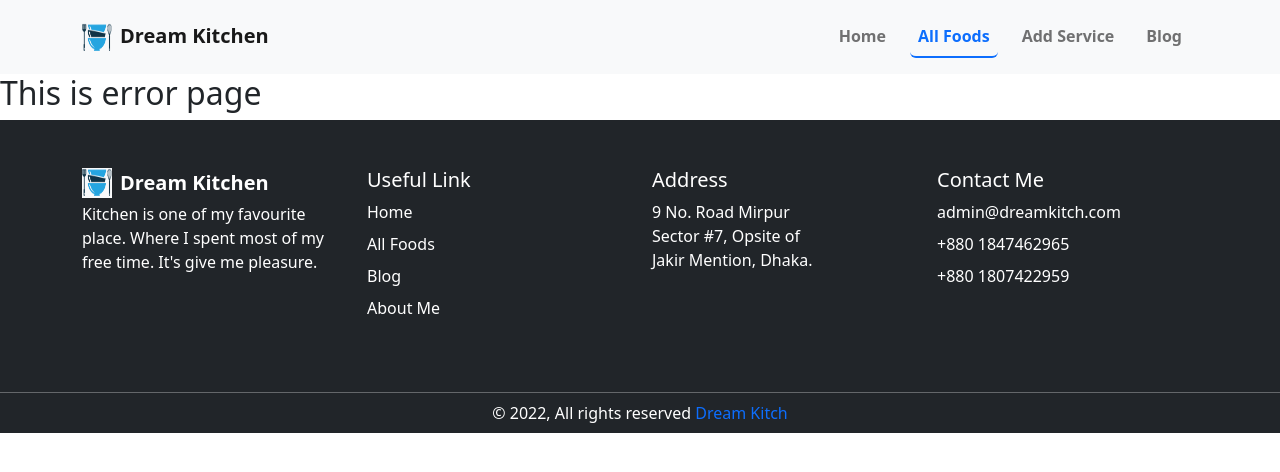
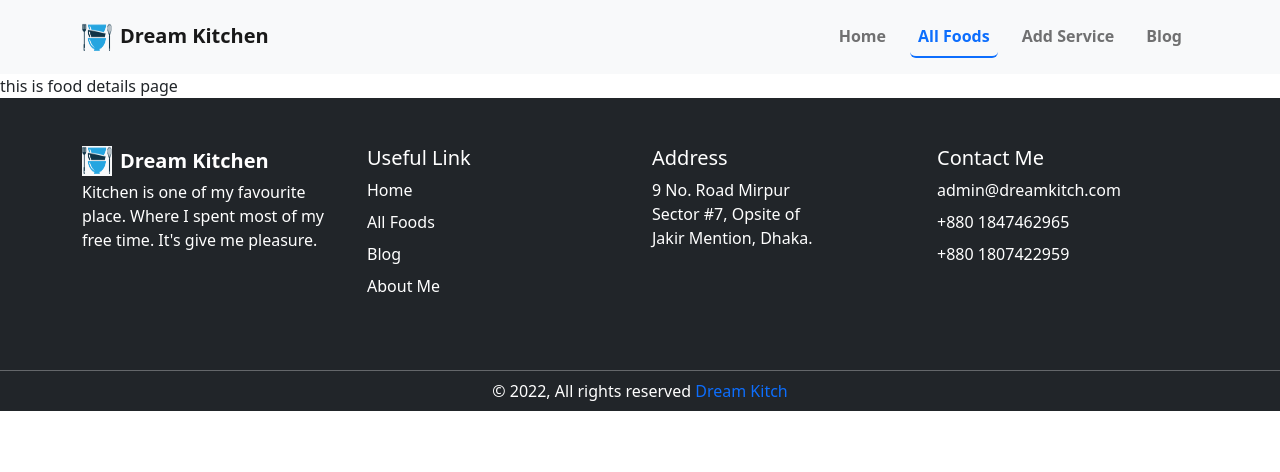
Before and after one commit to mdYeasin-cmd/dream-kitchen, a React (Create React App) app: page /services/1 in a window 1280 px wide. Shown: the top 472 px of the page. Built offline with nearby package versions, Linux system fonts and the light colour scheme.

Commit message:
Show details button is clickable now

```diff
--- /dev/null
+++ b/src/Pages/AllFoods/FoodDetails/FoodDetails.js
@@ -0,0 +1,11 @@
+import React from 'react';
+
+const FoodDetails = () => {
+    return (
+        <div>
+            this is food details page
+        </div>
+    );
+};
+
+export default FoodDetails;
--- a/src/Pages/Shared/FoodCard/FoodCard.js
+++ b/src/Pages/Shared/FoodCard/FoodCard.js
@@ -4,11 +4,12 @@ import Col from 'react-bootstrap/Col';
 import Button from 'react-bootstrap/Button';
 import './FoodCard.css';
 import { PhotoProvider, PhotoView } from 'react-photo-view';
+import { Link } from 'react-router-dom';
 
 
 const FoodCard = ({ food }) => {
 
-    const { foodName, photoUrl, price, description } = food;
+    const { _id, foodName, photoUrl, price, description } = food;
     console.log(food);
     return (
         <Col>
@@ -31,7 +32,9 @@ const FoodCard = ({ food }) => {
                                 description
                         }
                     </Card.Text>
-                    <Button className="w-100 fw-semibold" variant="primary">Show Details</Button>
+                    <Link to={`/services/${_id}`}>
+                        <Button className="w-100 fw-semibold" variant="primary">Show Details</Button>
+                    </Link>
                 </Card.Body>
 
             </Card>
--- a/src/routes/Routes/Routes.js
+++ b/src/routes/Routes/Routes.js
@@ -2,6 +2,7 @@ import { createBrowserRouter } from "react-router-dom";
 import Main from "../../layout/Main";
 import AddNewFood from "../../Pages/AddNewFood/AddNewFood/AddNewFood";
 import AllFoods from "../../Pages/AllFoods/AllFoods/AllFoods";
+import FoodDetails from "../../Pages/AllFoods/FoodDetails/FoodDetails";
 import Blog from "../../Pages/Blog/Blog";
 import Home from "../../Pages/Home/Home/Home";
 import ErrorPage from "../../Pages/Shared/ErrorPage/ErrorPage";
@@ -21,6 +22,10 @@ export const routes = createBrowserRouter([
                 loader: () => fetch('http://localhost:5000/foods')
             },
             {
+                path: '/services/:id',
+                element: <FoodDetails></FoodDetails>
+            },
+            {
                 path: '/addNewFood',
                 element: <AddNewFood></AddNewFood>
             },
```
